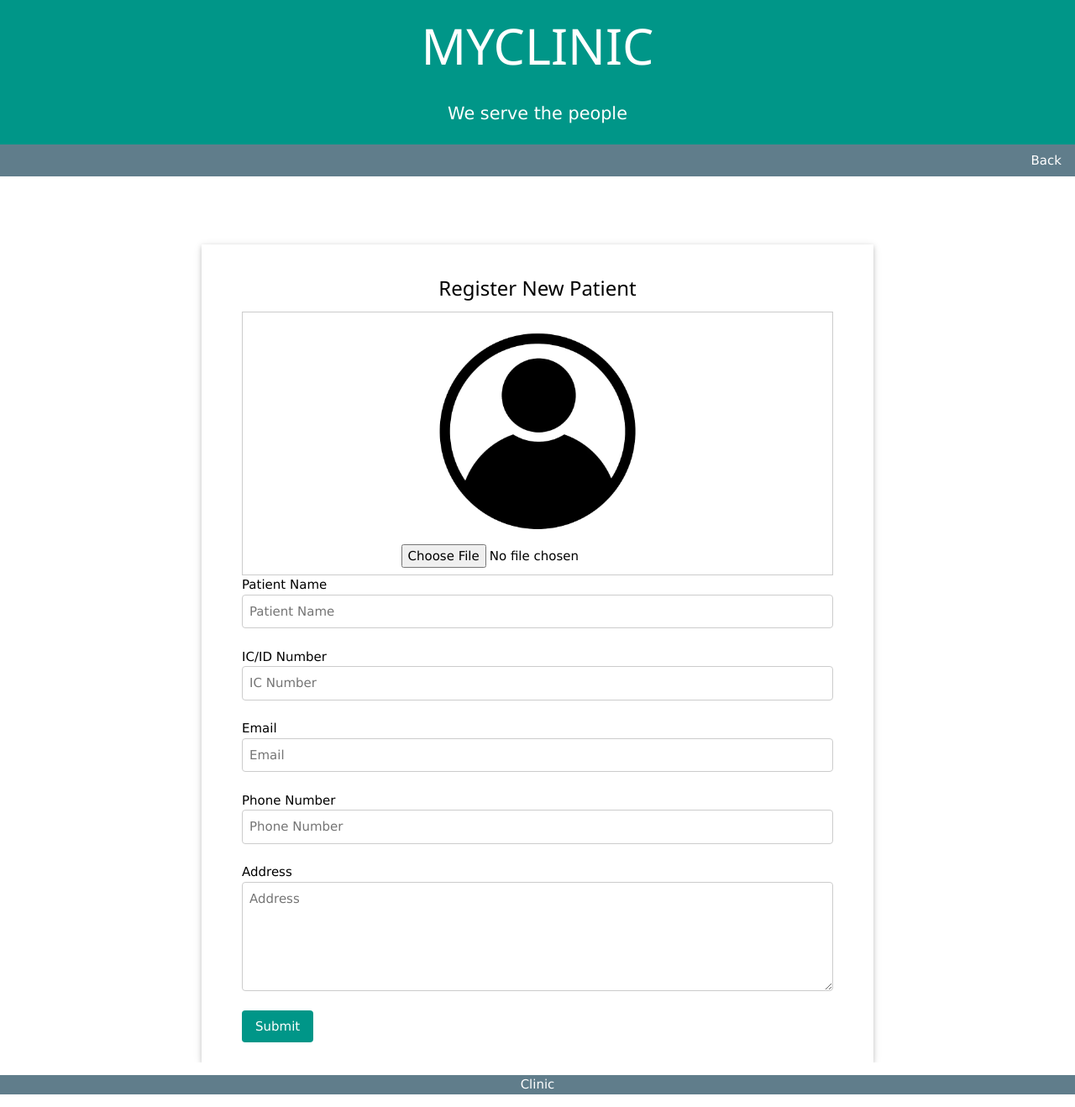
After one commit to ahmadhanis/myclinic, a PHP site: page /webapp/newpatient.php in a window 1280 px wide. The commit adds this page. Shown: the whole page at 84% size. Run offline with PHP 8.4, Linux system fonts and the light colour scheme; the visitor is signed in with stand-in values (Sample User, id 1); some libraries are stand-ins or nearby versions.

```diff
--- /dev/null
+++ b/webapp/newpatient.php
@@ -0,0 +1,126 @@
+<?php
+session_start();
+if (!isset($_SESSION["email"]) && !isset($_SESSION["password"])) {
+    echo "<script>alert('Please Login')</script>";
+    echo "<script>window.location.href = 'login.php'</script>";
+}
+
+if (isset($_POST["submit"])) {
+    include('dbconnect.php');
+    $name = $_POST["name"];
+    $icno = $_POST["icno"];
+    $phoneno = $_POST["phoneno"];
+    $address = $_POST["address"];
+    $email = $_POST["email"];
+    $sqlregpatient = "INSERT INTO `tbl_patients`(`patient_ic`, `patient_email`, `patient_name`, `patient_phone`, `patient_address`)
+    VALUES ('$icno','$email ','$name','$phoneno','$address')";
+    try{
+        $conn->query($sqlregpatient);
+        $patientid = $conn->lastInsertId();
+        if (file_exists($_FILES["fileToUpload"]["tmp_name"]) || is_uploaded_file($_FILES["fileToUpload"]["tmp_name"]))
+        {
+            uploadImage($patientid);
+        }
+    }catch (PDOException $e) {
+        echo $e->getMessage();
+    }
+
+    echo "<script>alert('New Patient Added')</script>";
+}
+
+function uploadImage($id)
+{
+    $target_dir = "assets/";
+    $target_file = $target_dir . $id . ".png";
+    move_uploaded_file($_FILES["fileToUpload"]["tmp_name"], $target_file);
+}
+
+
+?>
+<!DOCTYPE html>
+<html lang="en">
+
+<head>
+    <meta charset="UTF-8">
+    <meta http-equiv="X-UA-Compatible" content="IE=edge">
+    <meta name="viewport" content="width=device-width, initial-scale=1.0">
+    <link rel="stylesheet" href="https://www.w3schools.com/w3css/4/w3.css">
+    <link rel="stylesheet" href="https://cdnjs.cloudflare.com/ajax/libs/font-
+     awesome/4.7.0/css/font-awesome.min.css">
+    <title>My Clinic</title>
+    <script>
+    function previewFile() {
+        const preview = document.querySelector('.w3-image');
+        const file = document.querySelector('input[type=file]').files[0];
+        const reader = new FileReader();
+        reader.addEventListener("load", function() {
+            // convert image file to base64 string
+            preview.src = reader.result;
+        }, false);
+
+        if (file) {
+            reader.readAsDataURL(file);
+        }
+    }
+
+    function confirmDialog() {
+        var r = confirm("Register this patient?");
+        if (r == true) {
+            return true;
+        } else {
+            return false;
+        }
+    }
+    </script>
+</head>
+
+<body>
+    <div class="w3-header w3-container w3-teal w3-padding-28 w3-center">
+        <h1 style="font-size:calc(8px + 4vw);">MYCLINIC</h1>
+        <p style="font-size:calc(8px + 1vw);;">We serve the people</p>
+    </div>
+    <div class="w3-bar w3-blue-gray">
+        <a href="index.php" class="w3-bar-item w3-button w3-right">Back</a>
+    </div>
+    <div style="min-height:100vh;overflow-y: auto;">
+
+        <div class="w3-container">
+            <div class="w3-container w3-card" style="max-width:800px;margin:auto;margin-top:10vh;">
+                <form class="w3-container w3-padding w3-margin" action="newpatient.php" enctype="multipart/form-data"
+                    method="POST" onsubmit="return confirmDialog()" >
+                    <h3 class="w3-center">Register New Patient</h3>
+                    <div class="w3-container w3-border w3-center w3-padding">
+                        <img class="w3-image" src="assets/profile.png" style="max-width:40%"><br>
+                        <input type="file" name="fileToUpload" id="fileToUpload" onchange="previewFile()"
+                            accept="image/png" required><br>
+                    </div>
+                    <label>Patient Name</label>
+                    <input class="w3-input w3-border w3-round" type="text" name="name" placeholder="Patient Name"
+                        required><br>
+                    <label>IC/ID Number</label>
+                    <input class="w3-input w3-border w3-round" type="text" name="icno" placeholder="IC Number"
+                        required><br>
+                    <label>Email</label>
+                    <input class="w3-input w3-border w3-round" type="email" name="email" placeholder="Email"
+                        required><br>
+                    <label>Phone Number</label>
+                    <input class="w3-input w3-border w3-round" type="text" name="phoneno" placeholder="Phone Number"
+                        required><br>
+                    <label>Address</label>
+                    <textarea class="w3-input w3-border w3-round" name="address" placeholder="Address" rows="5"
+                        required></textarea>
+                    <br>
+                    <input class="w3-button w3-round w3-teal" type="submit" name="submit" value="Submit">
+
+                </form>
+            </div>
+        </div>
+    </div>
+    <footer class="w3-footer w3-center w3-blue-grey">
+        <p>Clinic</p>
+    </footer>
+
+
+</body>
+
+</html>
```
Also changed, not shown: webapp/index.php (added, +75 -0 lines), webapp/login.php (+5 -2 lines), webapp/assets/1.png (added), webapp/assets/profile.png (added).
